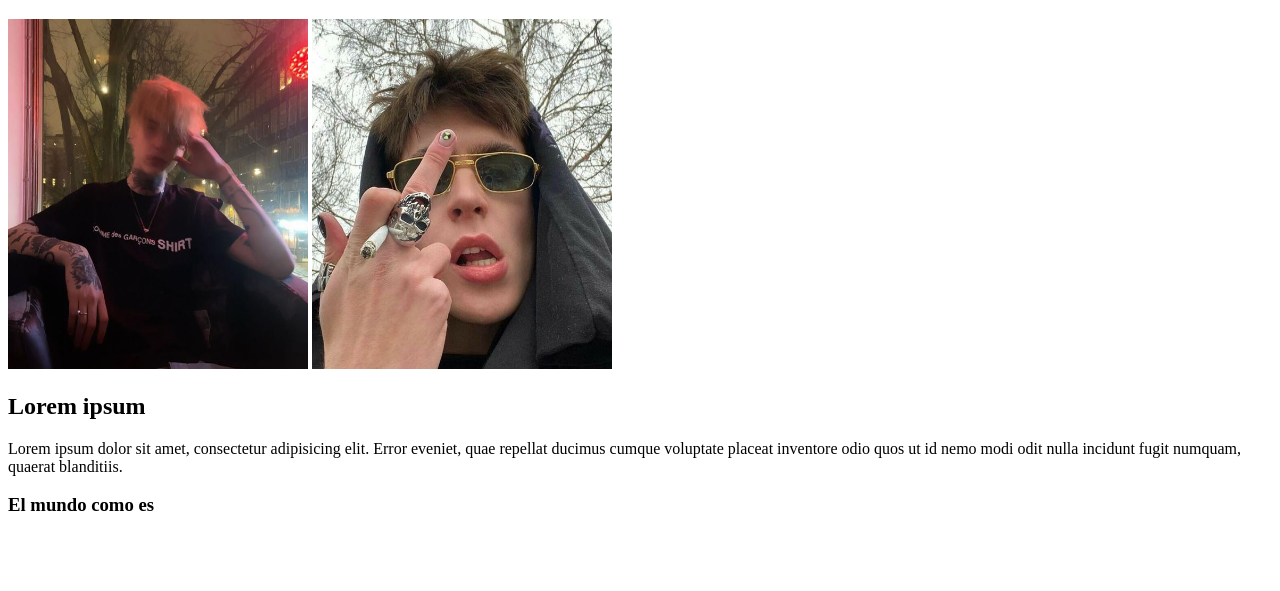
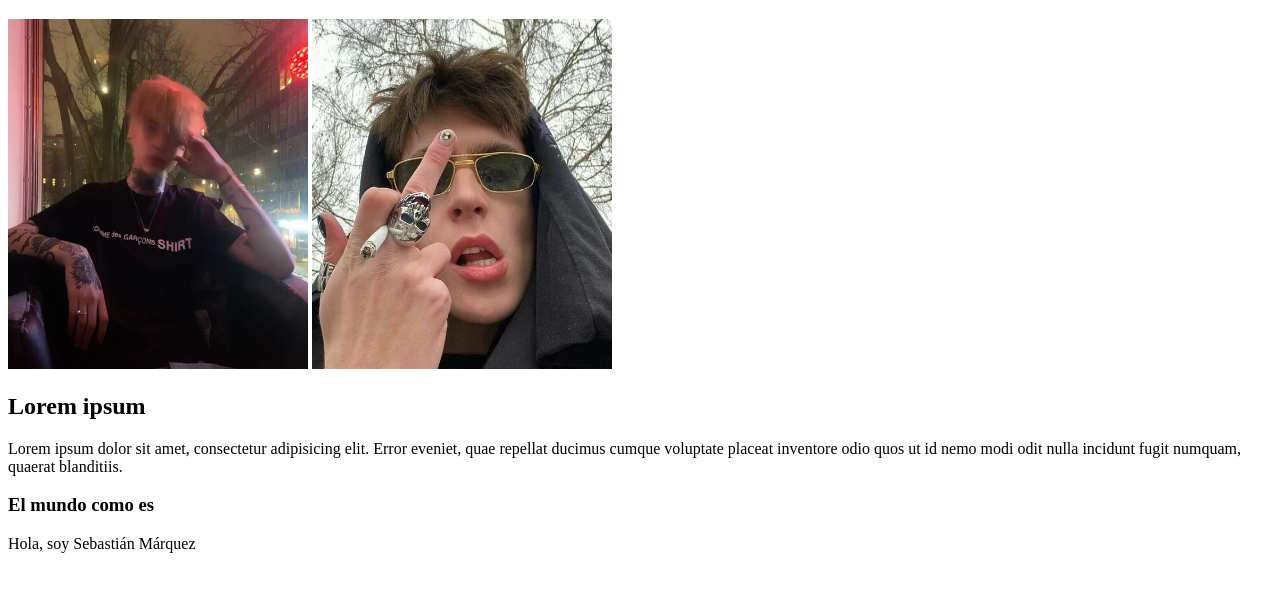
Before and after one commit to samlurk/samlurk.github.ioa, a website: page index.html in a window 1280 px wide. Shown: the part 163-754 px from the top of the page. Drawn offline with Linux system fonts and the light colour scheme.

Commit message:
Agregando mi nombre

```diff
--- a/index.html
+++ b/index.html
@@ -20,5 +20,7 @@
     <p>Lorem ipsum dolor sit amet, consectetur adipisicing elit. Error eveniet, quae repellat ducimus cumque voluptate placeat inventore odio quos ut id nemo modi odit nulla incidunt fugit numquam, quaerat blanditiis.</p>
 
     <h3>El mundo como es</h3>
+
+    <p>Hola, soy Sebastián Márquez</p>
 </body>
 </html>
```
